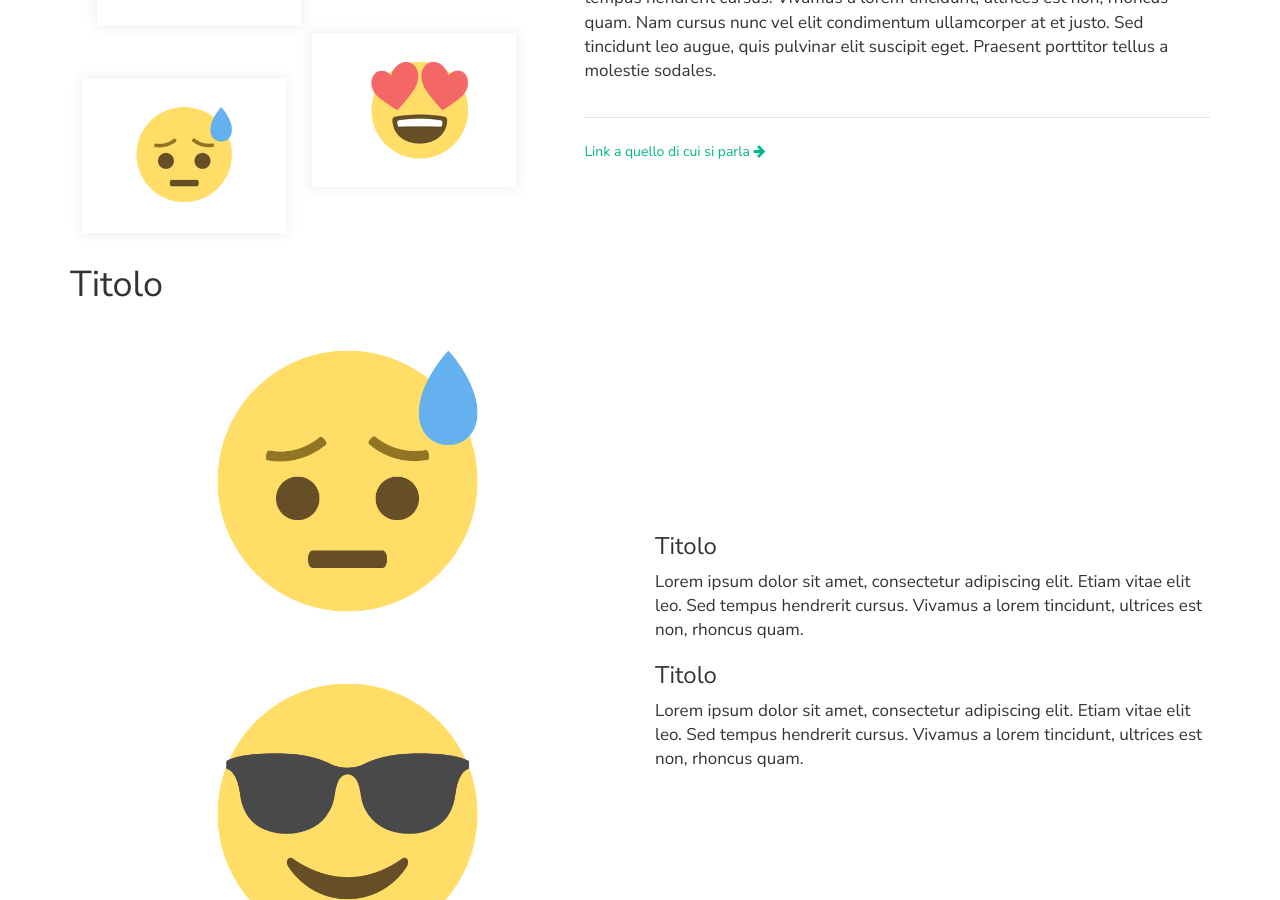
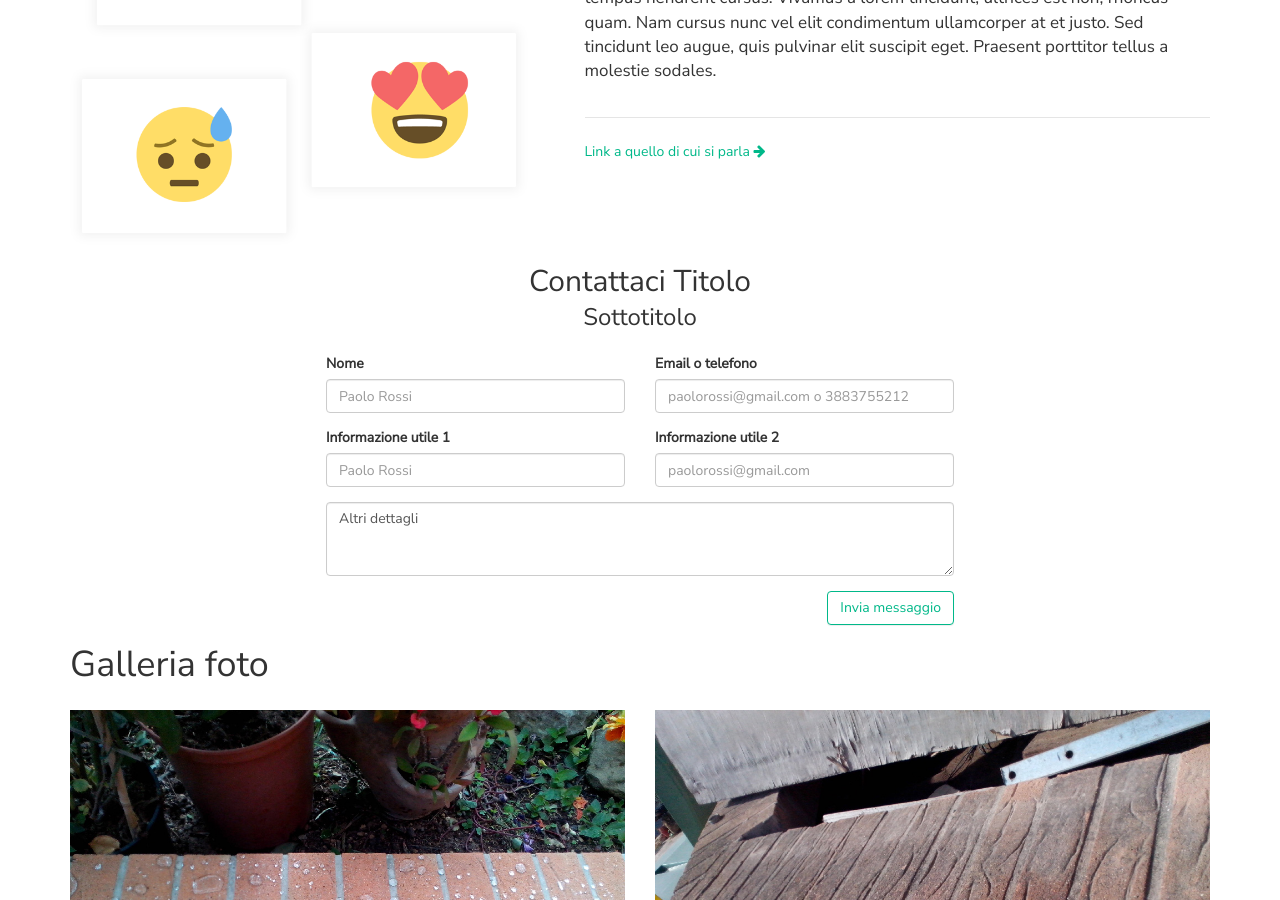
Before and after one commit to indifferentalex/puliandco, a Jekyll site: the page built from index.html, in a window 1280 px wide and 900 px high, scrolled down 1662 px. Built offline with Jekyll 4.4.1, drawn with Linux system fonts in a browser that asks for light colours; nearby versions of some CDN libraries.

Commit message:
Hid before and after element

```diff
--- a/index.html
+++ b/index.html
@@ -57,7 +57,7 @@ layout: default
 	</div>
 </div>
 
-<div class="row">
+<!-- <div class="row">
 	<div class="col-md-12">
 		<h1>Titolo</h1>
 	</div>
@@ -65,17 +65,16 @@ layout: default
 <div class="row">
 	<div class="col-md-6 vcenter">
 		<div class="before-and-after">
-			<img class="medium-frame" src="{{ site.baseurl }}/assets/images/worried.png"/>
-			<img class="medium-frame" src="{{ site.baseurl }}/assets/images/cool.png"/>
+			<img src="{{ site.baseurl }}/assets/images/before_after.jpg"/>
 		</div>
-	</div><!--
-	--><div class="col-md-6 vcenter">
+	</div> --><!--
+	--><!-- <div class="col-md-6 vcenter">
 	<h3>Titolo</h3>
 	<p>Lorem ipsum dolor sit amet, consectetur adipiscing elit. Etiam vitae elit leo. Sed tempus hendrerit cursus. Vivamus a lorem tincidunt, ultrices est non, rhoncus quam.</p>
 	<h3>Titolo</h3>
 	<p>Lorem ipsum dolor sit amet, consectetur adipiscing elit. Etiam vitae elit leo. Sed tempus hendrerit cursus. Vivamus a lorem tincidunt, ultrices est non, rhoncus quam.</p>
 	</div>
-</div>
+</div> -->
 
 <div class="row contact-form">
 	<div class="row">
```
